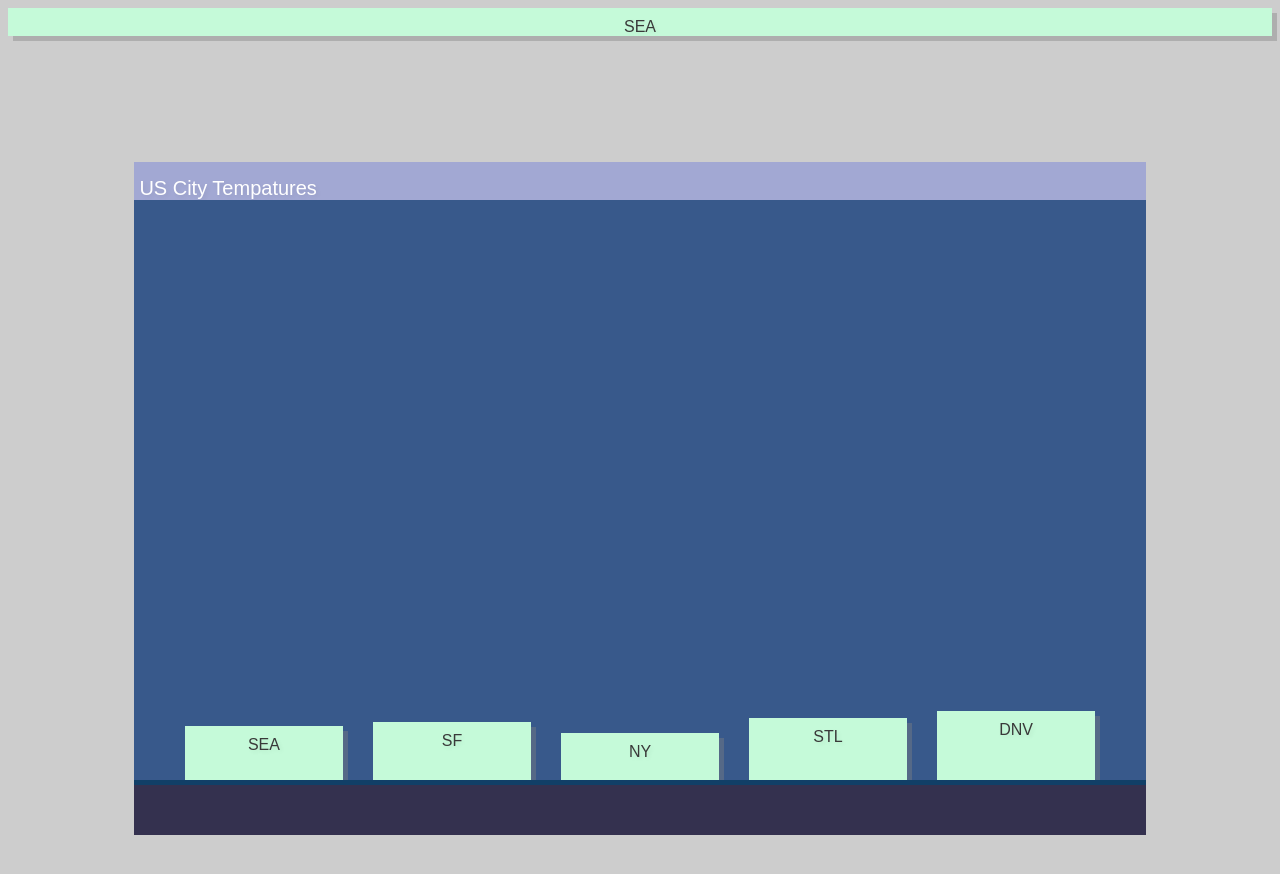
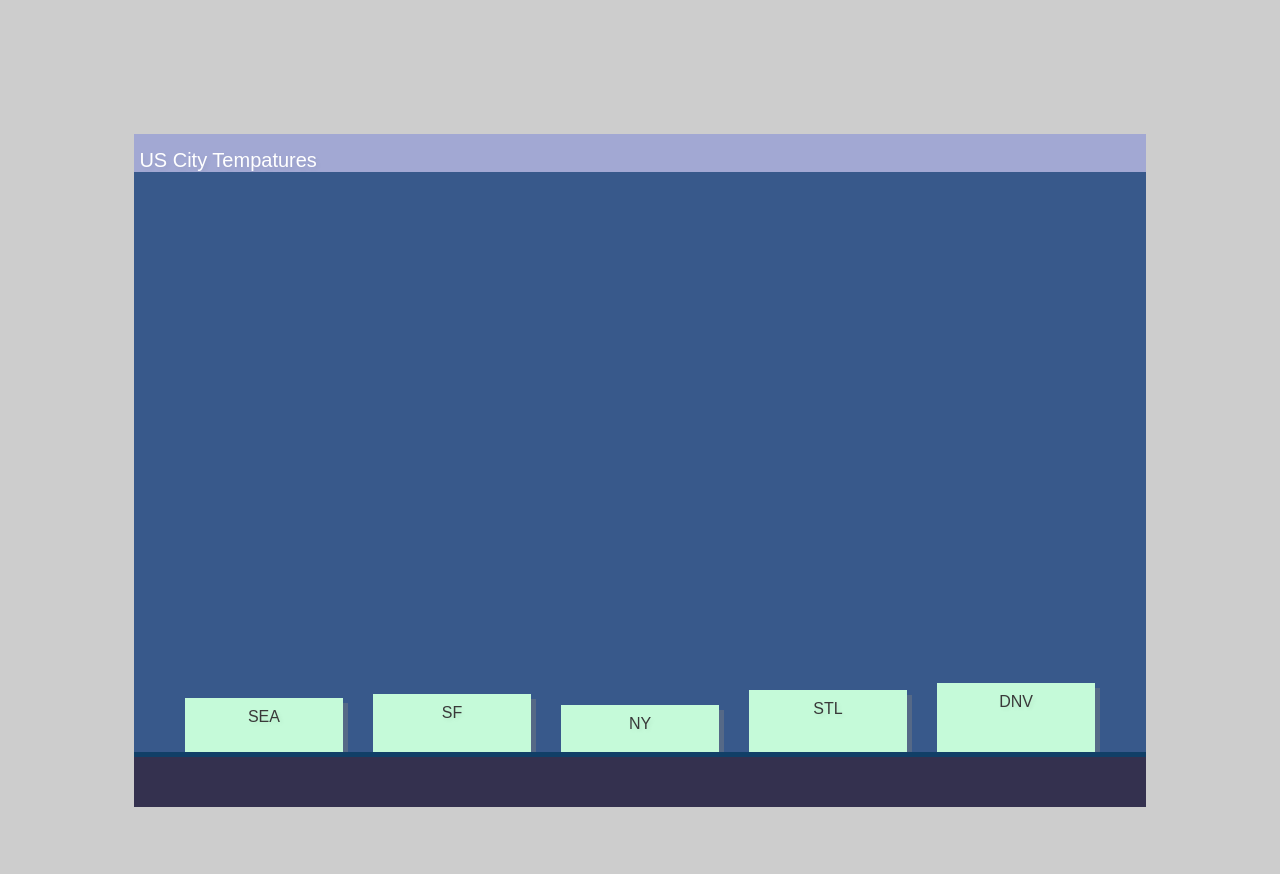
Before and after one commit to keegan-he/city_weather, a plain HTML site: page index.html in a window 1280 px wide. Drawn offline with Linux system fonts and the light colour scheme.

Commit message:
cleaning up code

```diff
--- a/index.html
+++ b/index.html
@@ -83,17 +83,17 @@
 <body>
 
 
-
-            <div class="BarChart-bar" onclick="alert('yeah1');" style="height: 88.5%">SEA </div>
-
     <div class="Container">
         <div class="Nav">US City Tempatures</div>
         <div class="Box">
             <div class="GraphBox">
                 <div class="BarChart-bar" onclick="alert('Weather in Seattle = 56° F');" style="height: 56%">SEA </div>
-                <div class="BarChart-bar" onclick="alert('Weather in San Francisco = 61° F');" style="height: 61%">SF </div>
-                <div class="BarChart-bar" onclick="alert('Weather in New York City = 47° F');" style="height: 47%">NY </div>
-                <div class="BarChart-bar" onclick="alert('Weather in St. Louis = 66° F');" style="height: 66%">STL </div>
+                <div class="BarChart-bar" onclick="alert('Weather in San Francisco = 61° F');" style="height: 61%">SF
+                </div>
+                <div class="BarChart-bar" onclick="alert('Weather in New York City = 47° F');" style="height: 47%">NY
+                </div>
+                <div class="BarChart-bar" onclick="alert('Weather in St. Louis = 66° F');" style="height: 66%">STL
+                </div>
                 <div class="BarChart-bar" onclick="alert('Weather in Denver = 74° F');" style="height: 74%">DNV </div>
             </div>
         </div>
```
